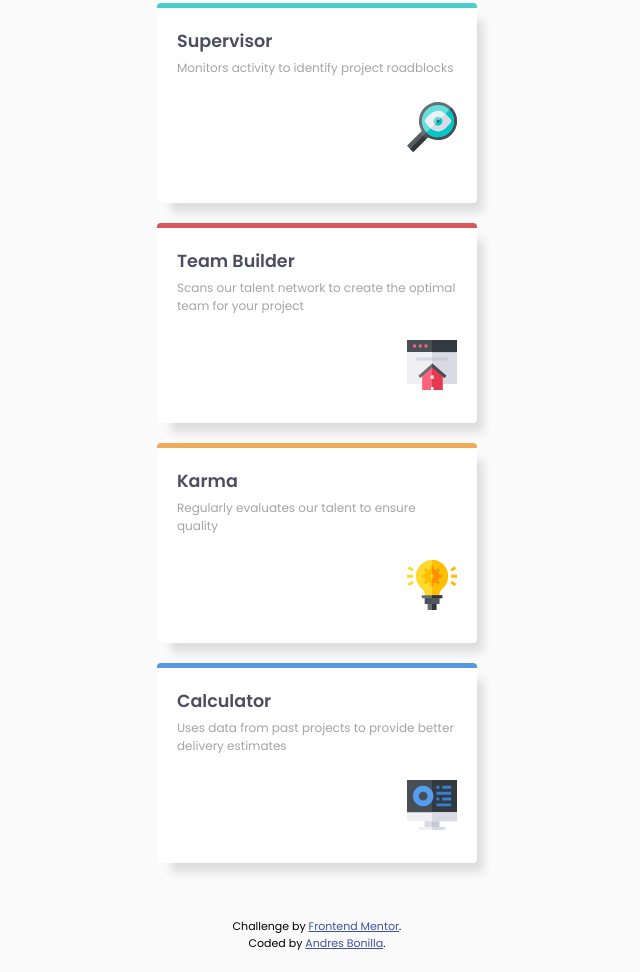
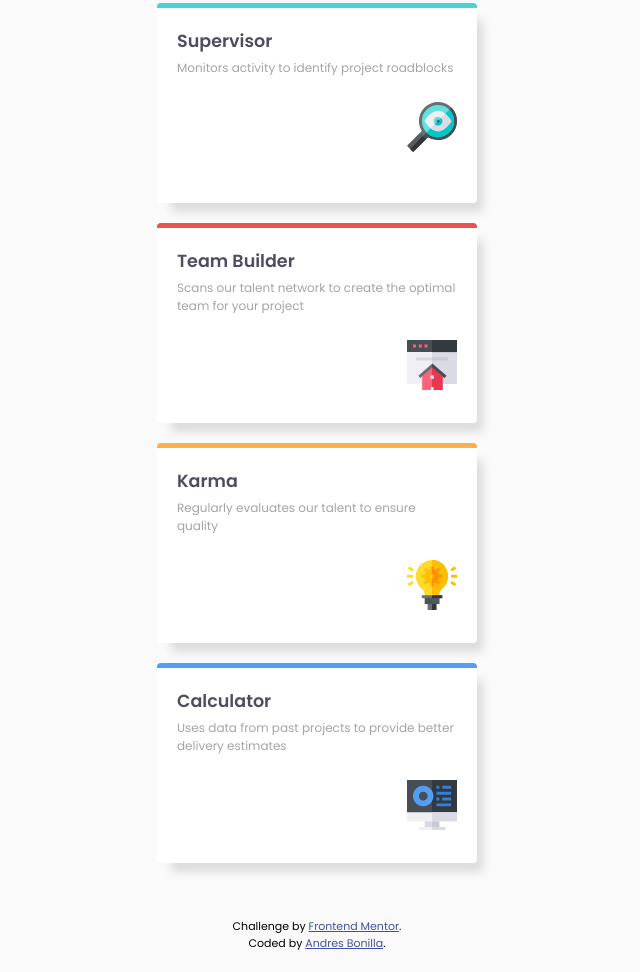
Before and after one commit to abonilla4/four-card-feature-section-master, a plain HTML site: page index.html in a window 1280 px wide. Shown: the part 184-1156 px from the top of the page, without its empty margins (323-963 px from the left). Drawn offline with Linux system fonts and the light colour scheme.

Commit message:
Fix colors

```diff
--- a/styles.css
+++ b/styles.css
@@ -14,7 +14,7 @@ html {
 body {
   font-size: 1.5rem;
   margin: 50px 20px 20px 20px;
-  background-color: #FAFAFA;
+  background-color: hsl(0, 0%, 98%);
 }
 
 .attribution { font-size: 11px; text-align: center; }
@@ -79,18 +79,22 @@ header p:nth-child(3) {
 }
 
 .card--container .card1 {
-  border-top: solid 5px #49CDCD;
+  border-top: solid 5px hsl(180, 62%, 55%);
 }
 
 .card--container .card2 {
-  border-top: solid 5px #D8575A;
+  border-top: solid 5px hsl(0, 78%, 62%);
 }
 
 .card--container .card3 {
-  border-top: solid 5px #EFAB58;
+  border-top: solid 5px hsl(34, 97%, 64%);
 }
 
 .card--container .card4 {
-  border-top: solid 5px #5898E0;
+  border-top: solid 5px hsl(212, 86%, 64%);
   margin-bottom: 55px;
 }
+
+@media (min-witdh: 1440px) {
+
+}
```
